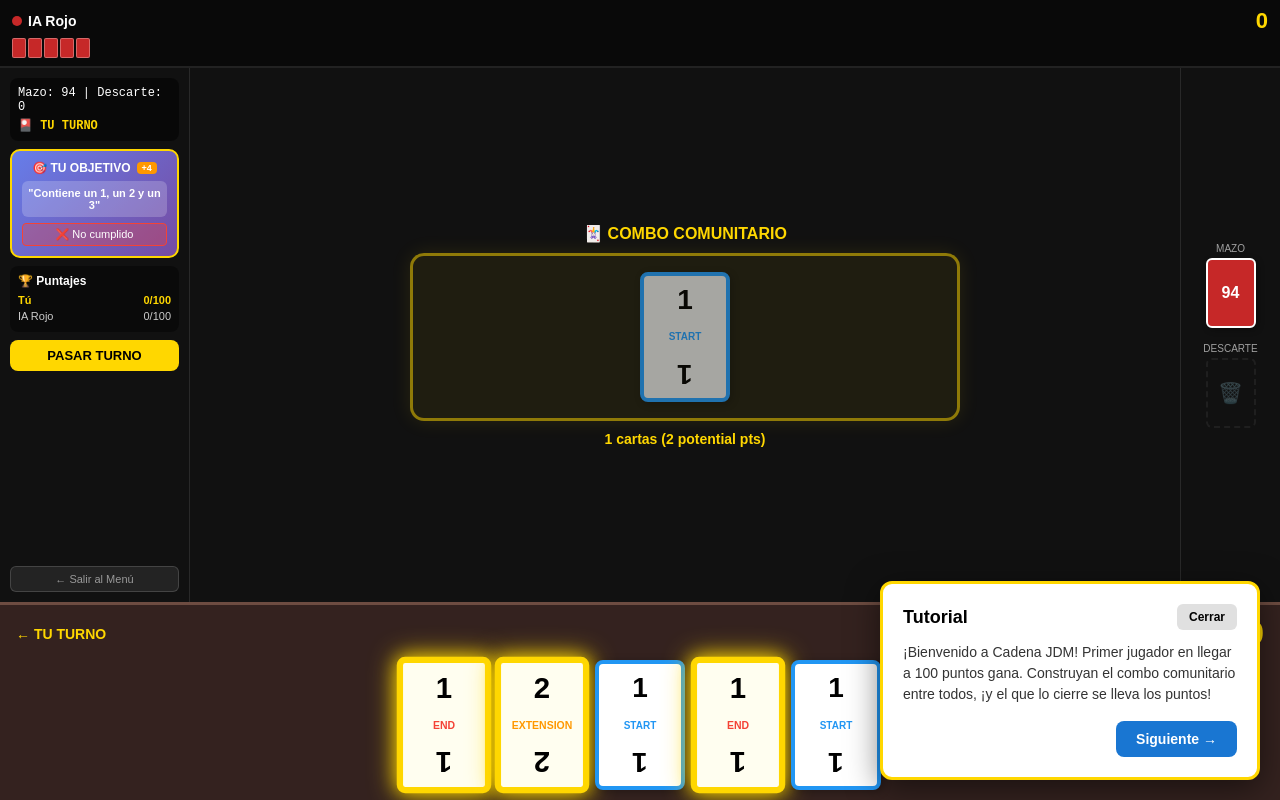
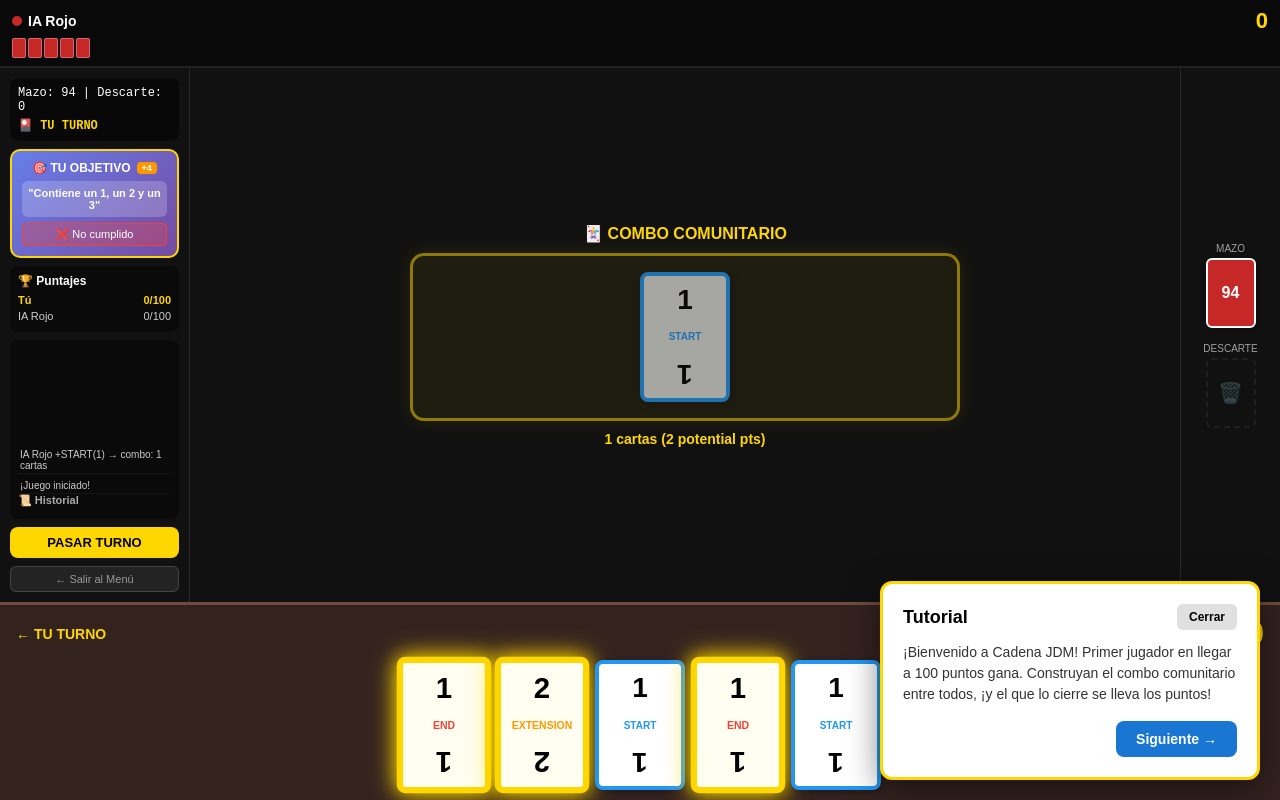
Before and after one commit to superpalier/CadenaJDM, a React (Vite) app: page / in a window 1280 px wide. Both pictures are taken after a click on the button "JUGAR LOCAL". Built offline with nearby package versions, Linux system fonts and the light colour scheme.

Commit message:
joker-mechanic-and-history

```diff
--- a/server.js
+++ b/server.js
@@ -75,9 +75,14 @@ function createDeck() {
     addCards('EXTENSION', 50);
     addCards('END', 25);
 
-    // 5 TOMBOLA (Value 5)
-    for (let i = 0; i < 5; i++) {
+    // 3 TOMBOLA (Value 5)
+    for (let i = 0; i < 3; i++) {
         cards.push({ id: `card-${id++}`, type: 'TOMBOLA', value: 3 });
+    }
+
+    // 2 WILDCARD (Value 1 Bridge)
+    for (let i = 0; i < 2; i++) {
+        cards.push({ id: `card-${id++}`, type: 'WILDCARD', value: 1 });
     }
 
     return shuffle(cards);
@@ -94,16 +99,21 @@ function randomPref() {
 
 function isValidMove(combo, card) {
     if (card.type === 'TOMBOLA') return combo.length > 0;
+    if (card.type === 'WILDCARD') return combo.length > 0;
+
     if (combo.length === 0) return card.type === 'START';
     if (card.type === 'START') return false;
     if (card.type === 'END') return combo.length > 0;
+
     const last = combo[combo.length - 1];
+    if (last.type === 'WILDCARD') return true;
+
     return card.value >= last.value;
 }
 
-// SCORING: sum of all card values + Tombola(5) + bonus
+// SCORING: sum of all card values + Tombola(5) + Wildcard(1) + bonus
 function calcComboScore(combo, metObjective, bonusAmount) {
-    const base = combo.reduce((sum, c) => sum + (c.type === 'TOMBOLA' ? 5 : c.value), 0);
+    const base = combo.reduce((sum, c) => sum + (c.type === 'TOMBOLA' ? 5 : c.type === 'WILDCARD' ? 1 : c.value), 0);
     return base + (metObjective ? bonusAmount : 0);
 }
 
@@ -187,8 +197,18 @@ function playCard(state, cardIndex) {
         state.accumulatedCards = [];
         state.communityCombo = [];
 
-        const valuesStr = totalChain.map(c => c.type === 'TOMBOLA' ? '★' : c.value).join('+');
-        state.log.push(`🏆 ${cp.name} cerró (${valuesStr}${met ? ` +${bonus} bonus` : ''}) = ${pts} pts!`);
+        // Explicit Logging
+        const cardValues = totalChain.map(c => {
+            if (c.type === 'TOMBOLA') return '★(5)';
+            if (c.type === 'WILDCARD') return '🃏(1)';
+            return `${c.value}`;
+        }).join('+');
+
+        const sumVal = totalChain.reduce((s, c) => s + (c.type === 'TOMBOLA' ? 5 : c.type === 'WILDCARD' ? 1 : c.value), 0);
+        const bonusStr = met ? ` + Bonus(${pref.description} = ${bonus})` : '';
+        const totalStr = `${pts}`;
+
+        state.log.push(`🏆 ${cp.name} cerró: [${cardValues}] = ${sumVal}${bonusStr} ⇒ TOTAL ${totalStr} pts!`);
 
         // Refill to HAND_SIZE (5)
         const toDraw = Math.max(0, HAND_SIZE - cp.hand.length);
@@ -202,7 +222,8 @@ function playCard(state, cardIndex) {
         advanceRound(state);
     } else {
         state.communityCombo.push(card);
-        state.log.push(`${cp.name} +${card.type}(${card.value}) → combo: ${state.communityCombo.length} cartas`);
+        const symbol = card.type === 'WILDCARD' ? '🃏' : card.type === 'TOMBOLA' ? '★' : card.value;
+        state.log.push(`${cp.name} +${card.type}(${symbol}) → combo: ${state.communityCombo.length} cartas`);
         // Refill to HAND_SIZE (5)
         const toDraw = Math.max(0, HAND_SIZE - cp.hand.length);
 
--- a/src/components/Card.tsx
+++ b/src/components/Card.tsx
@@ -14,7 +14,8 @@ const Card: React.FC<CardProps> = ({ card, onClick, disabled, isPlayable, small
     if (card.type === 'START') borderColor = '#2196F3';
     if (card.type === 'EXTENSION') borderColor = '#FF9800';
     if (card.type === 'END') borderColor = '#F44336';
-    if (card.type === 'TOMBOLA') borderColor = '#9C27B0'; // Purple for Tombola
+    if (card.type === 'TOMBOLA') borderColor = '#9C27B0';
+    if (card.type === 'WILDCARD') borderColor = '#E91E63';
 
     const canClick = !disabled && isPlayable;
 
@@ -39,7 +40,9 @@ const Card: React.FC<CardProps> = ({ card, onClick, disabled, isPlayable, small
                     ? '#e0e0e0'
                     : card.type === 'TOMBOLA'
                         ? 'linear-gradient(135deg, #fff 0%, #ffd700 50%, #fff 100%)' // Shiny Gold
-                        : canClick ? '#fffef0' : 'white',
+                        : card.type === 'WILDCARD'
+                            ? 'linear-gradient(135deg, #FFEB3B 0%, #00BCD4 100%)'
+                            : canClick ? '#fffef0' : 'white',
                 border: finalBorder,
                 borderRadius: small ? '4px' : '8px',
                 display: 'flex',
@@ -56,15 +59,15 @@ const Card: React.FC<CardProps> = ({ card, onClick, disabled, isPlayable, small
             onMouseEnter={(e) => canClick && (e.currentTarget.style.transform = 'translateY(-15px) scale(1.1)')}
             onMouseLeave={(e) => canClick && (e.currentTarget.style.transform = 'translateY(0) scale(1.05)')}
         >
-            <div style={{ fontSize: small ? '14px' : '28px', fontWeight: 'bold', color: '#000' }}>
-                {card.value}
+            <div style={{ fontSize: small ? '10px' : card.type === 'TOMBOLA' ? '16px' : '28px', fontWeight: 'bold', color: '#000' }}>
+                {card.type === 'TOMBOLA' ? '5 pts' : card.type === 'WILDCARD' ? '🃏' : card.value}
             </div>
             <div style={{ fontSize: small ? '7px' : '10px', fontWeight: 'bold', color: borderColor, textAlign: 'center' }}>
                 {card.type}
             </div>
             {!small && (
-                <div style={{ fontSize: '28px', fontWeight: 'bold', color: '#000', transform: 'rotate(180deg)' }}>
-                    {card.value}
+                <div style={{ fontSize: card.type === 'TOMBOLA' ? '16px' : '28px', fontWeight: 'bold', color: '#000', transform: 'rotate(180deg)' }}>
+                    {card.type === 'TOMBOLA' ? '5 pts' : card.type === 'WILDCARD' ? '🃏' : card.value}
                 </div>
             )}
         </div>
--- a/src/components/GameBoard.tsx
+++ b/src/components/GameBoard.tsx
@@ -210,6 +210,17 @@ const GameBoard: React.FC<GameBoardProps> = ({
                         ))}
                     </div>
 
+                    <div style={{ flex: 1, background: 'rgba(0,0,0,0.4)', padding: '8px', borderRadius: '8px', fontSize: '10px', overflowY: 'auto', display: 'flex', flexDirection: 'column-reverse' }}>
+                        <div style={{ fontWeight: 'bold', marginBottom: '4px', fontSize: '11px', color: '#aaa', position: 'sticky', top: 0 }}>📜 Historial</div>
+                        <div style={{ display: 'flex', flexDirection: 'column', gap: '4px' }}>
+                            {gameState.log.slice().reverse().map((msg, i) => (
+                                <div key={i} style={{ padding: '2px', borderBottom: '1px solid rgba(255,255,255,0.05)', color: msg.includes('🏆') ? '#FFD700' : msg.includes('✨') ? '#E040FB' : '#ccc' }}>
+                                    {msg}
+                                </div>
+                            ))}
+                        </div>
+                    </div>
+
                     {isMyTurn && (
                         <button onClick={handlePass} style={{ padding: '8px', background: '#FFD700', color: '#000', border: 'none', borderRadius: '8px', fontSize: '13px', fontWeight: 'bold', cursor: 'pointer', width: '100%' }}>
                             PASAR TURNO
--- a/src/logic/gameEngine.ts
+++ b/src/logic/gameEngine.ts
@@ -20,17 +20,14 @@ export const createDeck = (): Card[] => {
     addCards('EXTENSION', 50);
     addCards('END', 25);
 
-    // 5 Tombola cards (Value 5)
-    for (let i = 0; i < 5; i++) {
-        cards.push({ id: `card-${idCounter++}`, type: 'TOMBOLA', value: 3 }); // Value 3 arbitrary? User says worth 5pts.
-        // The value property in Card interface is 1|2|3.
-        // Accessing value 5 might break types.
-        // I should update Card interface to allow value 5? Or just add bonus in scoring.
-        // I'll keep value 3 for compatibility with >= checks?
-        // Tombola cuts. It doesn't need to match value?
-        // User: "se debe comenzar de nuevo en la misma linea".
-        // It effectively resets.
-        // I'll set value 3. And scoring logic will handle the 5 points manually.
+    // 3 Tombola cards (Value 5, but special scoring logic)
+    for (let i = 0; i < 3; i++) {
+        cards.push({ id: `card-${idCounter++}`, type: 'TOMBOLA', value: 3 });
+    }
+
+    // 2 Wildcards (Comodines) - Value 1 (bridge)
+    for (let i = 0; i < 2; i++) {
+        cards.push({ id: `card-${idCounter++}`, type: 'WILDCARD', value: 1 });
     }
 
     return shuffle(cards);
@@ -92,19 +89,22 @@ export function randomPreference(): Preference {
 // Validate against the COMMUNITY combo
 export const isValidMove = (communityCombo: Card[], card: Card): boolean => {
     if (card.type === 'TOMBOLA') return communityCombo.length > 0; // Cut ONLY if there's something to cut
+    if (card.type === 'WILDCARD') return communityCombo.length > 0; // Wildcard needs a base
 
     if (communityCombo.length === 0) return card.type === 'START';
     if (card.type === 'START') return false;
     if (card.type === 'END') return communityCombo.length > 0;
 
     const lastCard = communityCombo[communityCombo.length - 1];
+    if (lastCard.type === 'WILDCARD') return true; // Anything can follow a Wildcard
+
     return card.value >= lastCard.value;
 };
 
 // SCORING: sum of all card values in the combo (including END) + objective bonus
 // SCORING: sum of all card values + Tombola value (5) + objective bonus
 export const calculateComboScore = (combo: Card[], metObjective: boolean, bonusAmount: number): number => {
-    const baseScore = combo.reduce((sum, card) => sum + (card.type === 'TOMBOLA' ? 5 : card.value), 0);
+    const baseScore = combo.reduce((sum, card) => sum + (card.type === 'TOMBOLA' ? 5 : card.type === 'WILDCARD' ? 1 : card.value), 0);
     return baseScore + (metObjective ? bonusAmount : 0);
 };
 
--- a/src/types.ts
+++ b/src/types.ts
@@ -1,4 +1,4 @@
-export type CardType = 'START' | 'EXTENSION' | 'END' | 'TOMBOLA';
+export type CardType = 'START' | 'EXTENSION' | 'END' | 'TOMBOLA' | 'WILDCARD';
 
 export interface Card {
     id: string;
```
